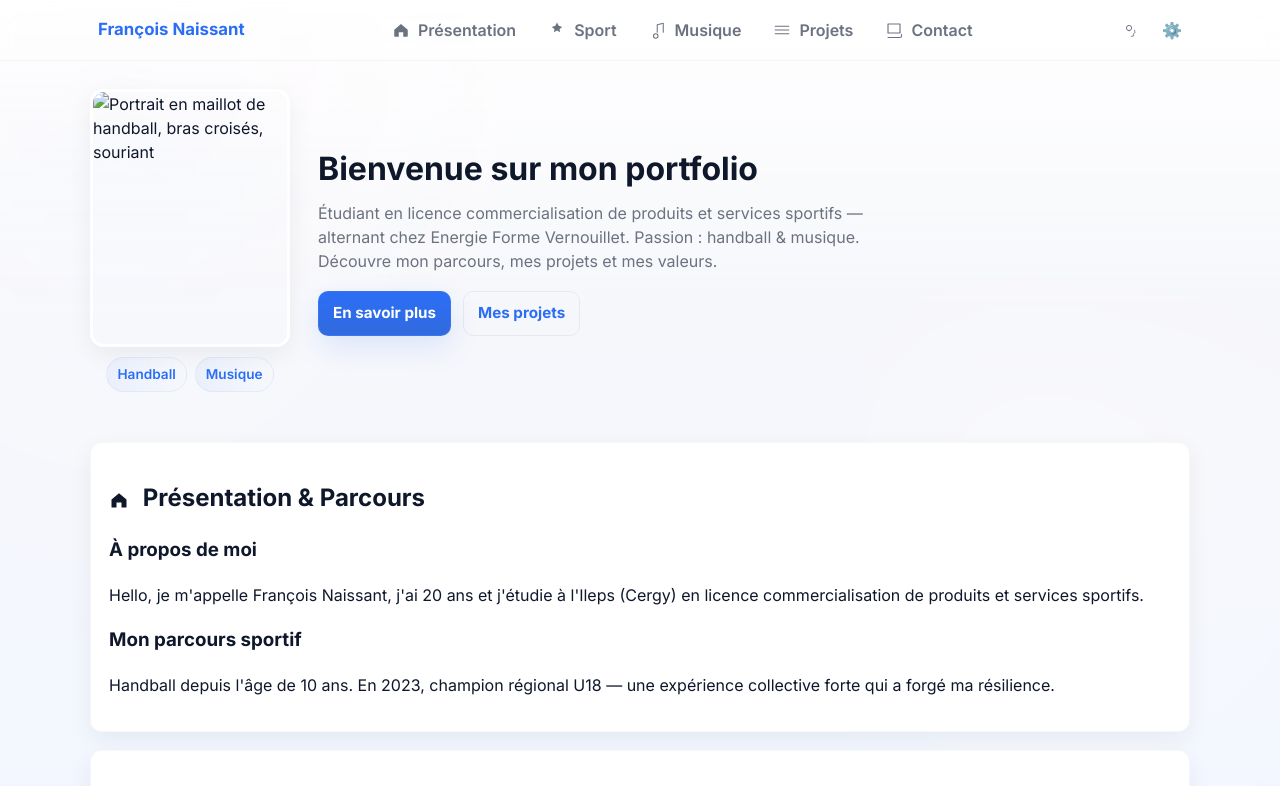
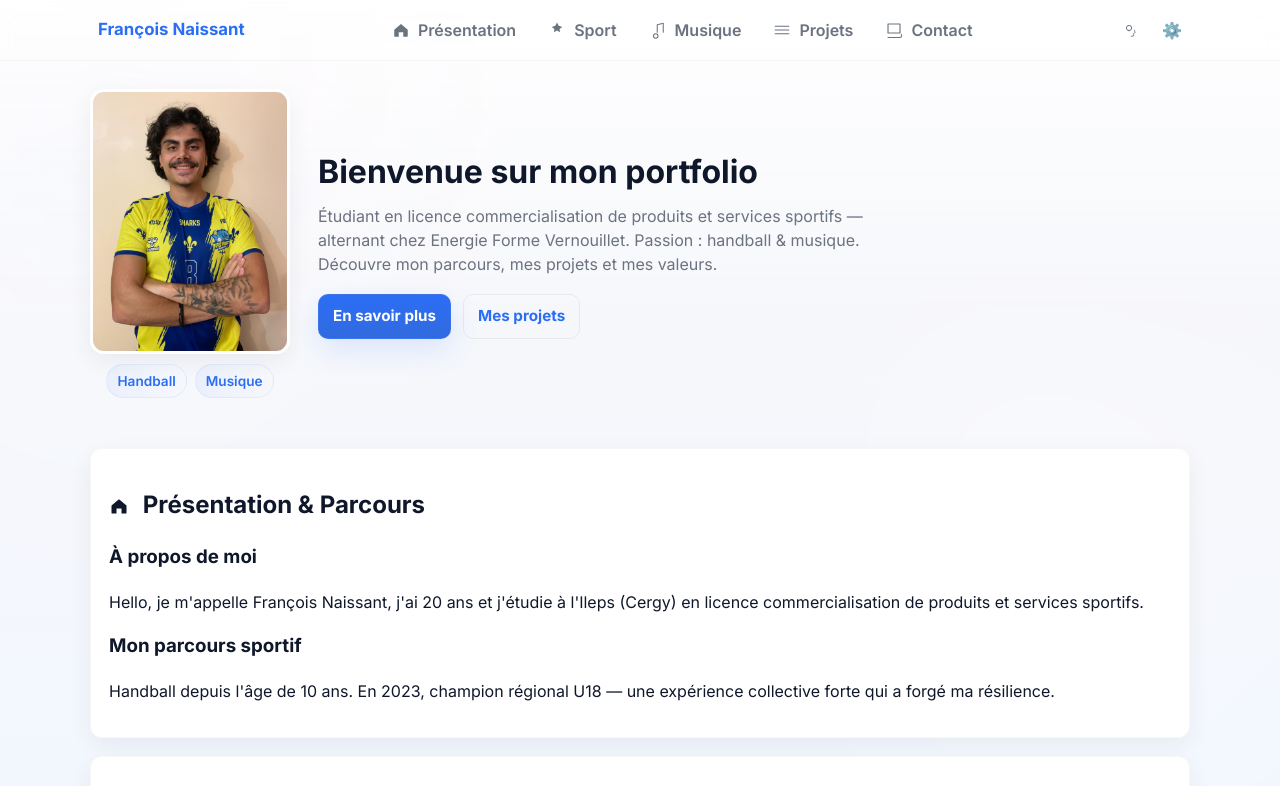
Before and after one commit to francois785/portfolio-2, a plain HTML site: page index.html in a window 1280 px wide. Shown: the top 786 px of the page. Drawn offline with Linux system fonts and the light colour scheme; files whose address does not match are found by name.

Commit message:
Update index.html

```diff
--- a/index.html
+++ b/index.html
@@ -61,7 +61,7 @@
     </div>
   </nav>
 
-  <!-- Settings panel (avatar shape + dark mode + quick actions) -->
+  <!-- Settings panel -->
   <aside id="settings-panel" class="settings-panel" aria-hidden="true" role="dialog" aria-label="Paramètres d'apparence">
     <div class="settings-inner">
       <header>
@@ -103,17 +103,15 @@
 
   <header class="hero container" id="home">
     <figure class="profile-figure" id="profile-figure">
+      <!-- 👉 PHOTO DE PROFIL MODIFIÉE ICI -->
       <picture>
-        <!-- Remplace par tes fichiers : images/profile.webp, images/profile-800.jpg, images/profile-400.jpg -->
-        <source type="image/webp" srcset="images/profile.webp">
         <img
           src="images/francois.jpg"
-          srcset="images/francois.jpg 400w, images/francois.jpg 800w"
-          sizes="(max-width:700px) 40vw, 200px"
-          alt="Portrait en maillot de handball, bras croisés, souriant"
+          alt="Photo de François Naissant"
           class="profile-photo"
           width="200" height="260" loading="lazy">
       </picture>
+
       <figcaption class="profile-badges" aria-hidden="true">
         <span class="badge">Handball</span>
         <span class="badge">Musique</span>
@@ -134,7 +132,6 @@
   </header>
 
   <main class="container">
-    <!-- Presentation -->
     <section id="presentation" class="card reveal">
       <h2><svg class="small-ico" aria-hidden="true"><use href="#icon-home"></use></svg> Présentation & Parcours</h2>
       <div class="section-group">
@@ -152,7 +149,6 @@
       </div>
     </section>
 
-    <!-- Sport & Valeurs -->
     <section id="sport-valeurs" class="card reveal">
       <h2><svg class="small-ico" aria-hidden="true"><use href="#icon-sport"></use></svg> Le Sport & Mes valeurs</h2>
       <div class="section-group">
@@ -174,7 +170,6 @@
       </div>
     </section>
 
-    <!-- Musique -->
     <section id="musique" class="card reveal">
       <h2><svg class="small-ico" aria-hidden="true"><use href="#icon-music"></use></svg> Ma passion pour la musique</h2>
       <div class="section-group">
@@ -184,7 +179,6 @@
       </div>
     </section>
 
-    <!-- Projets & Vision -->
     <section id="projets-vision" class="card reveal">
       <h2><svg class="small-ico" aria-hidden="true"><use href="#icon-projects"></use></svg> Projets & Vision</h2>
       <div class="projets-list grid-3">
@@ -203,7 +197,6 @@
       </div>
     </section>
 
-    <!-- Contact -->
     <section id="contact" class="card reveal">
       <h2><svg class="small-ico" aria-hidden="true"><use href="#icon-contact"></use></svg> Contact</h2>
       <form id="contact-form" class="contact-form form-card" novalidate>
```
